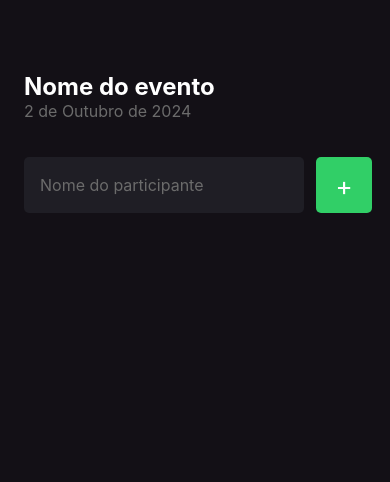
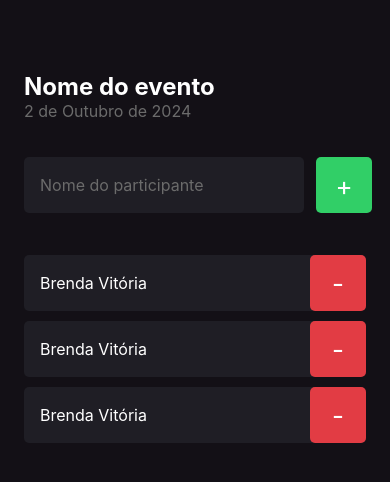
Before and after one commit to brendavit0ria/im-here, a React Native app: screen / in a window 390 px wide. Shown: the top 482 px of the page. Built offline with nearby package versions, Linux system fonts and the light colour scheme.

Commit message:
feat: creating participant component

```diff
--- /dev/null
+++ b/src/components/Participant/index.tsx
@@ -0,0 +1,14 @@
+import { View, Text, TouchableOpacity } from "react-native";
+
+import { styles } from "./styles";
+
+export function Participant() {
+  return (
+    <View style={styles.container}>
+      <Text style={styles.name}>Brenda Vitória</Text>
+      <TouchableOpacity style={styles.button}>
+        <Text style={styles.buttonText}>-</Text>
+      </TouchableOpacity>
+    </View>
+  );
+}
--- /dev/null
+++ b/src/components/Participant/styles.ts
@@ -0,0 +1,30 @@
+import { StyleSheet } from "react-native";
+
+export const styles = StyleSheet.create({
+  container: {
+    width: "100%",
+    backgroundColor: "#1F1E25",
+    borderRadius: 5,
+    flexDirection: "row",
+    alignItems: "center",
+    marginBottom: 10,
+  },
+  name: {
+    flex: 1,
+    fontSize: 16,
+    color: "#FFF",
+    marginLeft: 16,
+  },
+  buttonText: {
+    color: "#FFF",
+    fontSize: 26,
+  },
+  button: {
+    width: 56,
+    height: 56,
+    borderRadius: 5,
+    backgroundColor: "#E23C44",
+    alignItems: "center",
+    justifyContent: "center",
+  },
+});
--- a/src/screens/Home/index.tsx
+++ b/src/screens/Home/index.tsx
@@ -1,4 +1,6 @@
 import { Text, View, TextInput, TouchableOpacity } from "react-native";
+
+import { Participant } from "../../components/Participant";
 
 import { styles } from "./styles";
 
@@ -23,6 +25,10 @@
           <Text style={styles.buttonText}>+</Text>
         </TouchableOpacity>
       </View>
+
+      <Participant />
+      <Participant />
+      <Participant />
     </View>
   );
 }
```
